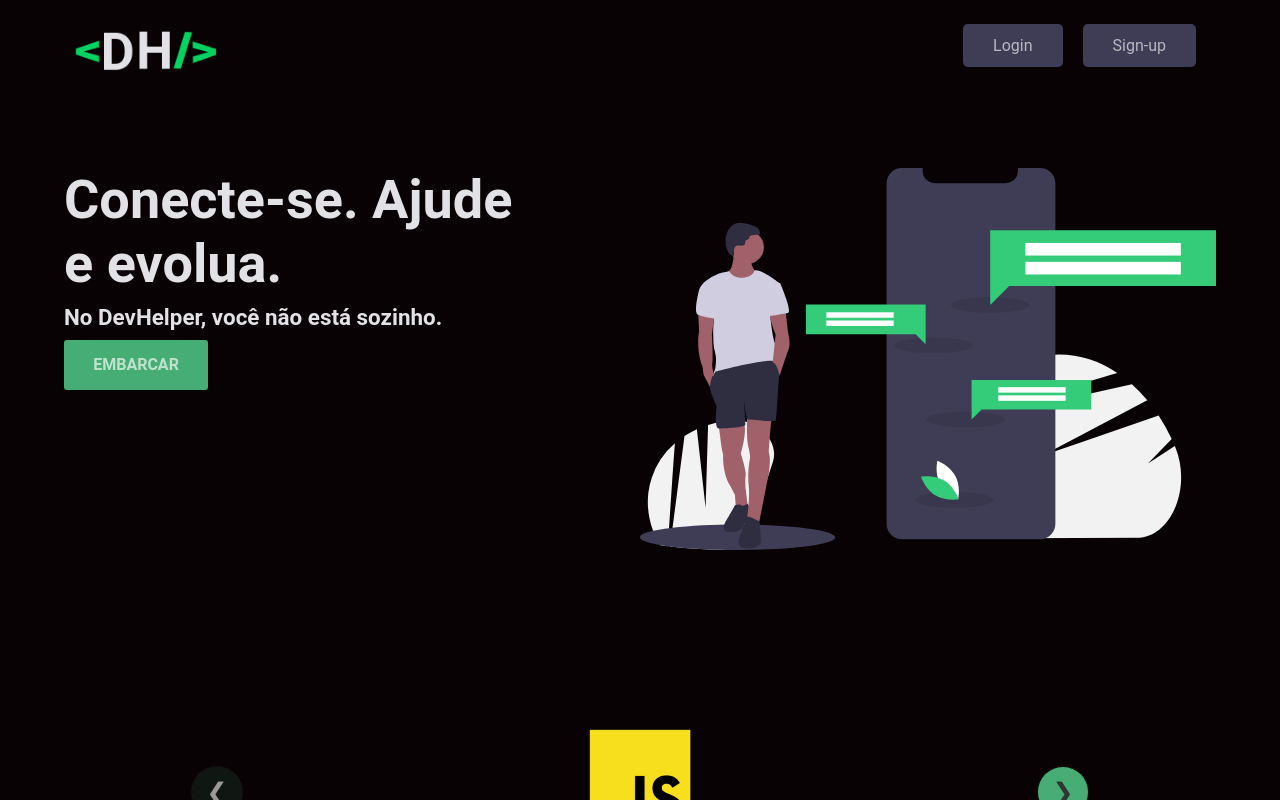
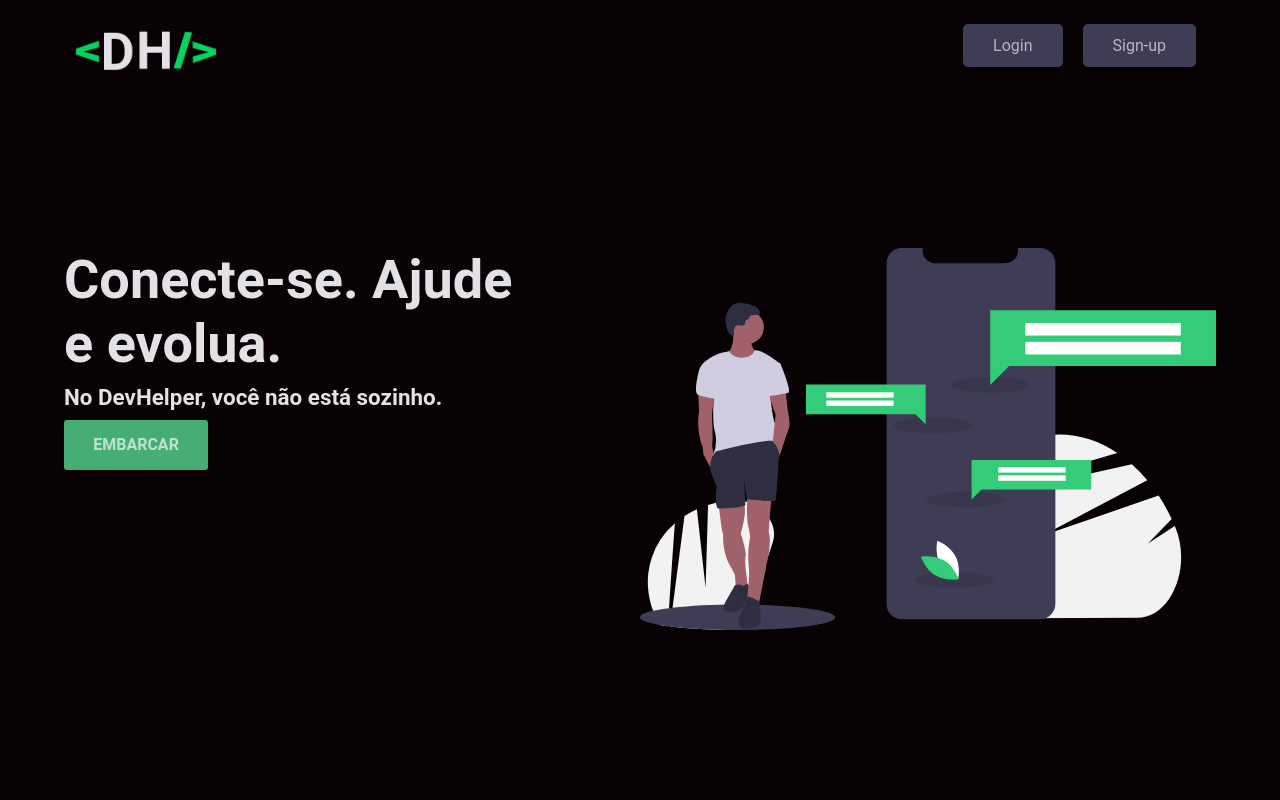
Before and after one commit to SoftCodersJs/DevHelperWeb, a React (Create React App) app: page / in a window 1280 px wide. Built offline with nearby package versions, Linux system fonts and the light colour scheme; the HTML template or start-up script is replaced by a standard one.

Commit message:
updating carousel css

```diff
--- a/src/pages/Home/styles.css
+++ b/src/pages/Home/styles.css
@@ -43,7 +43,7 @@
   max-width: 1200px;
   height: 70vh;
 
-  margin-top: 10vh;
+  margin-top: 20vh;
 }
 
 .hero .txt {
@@ -117,5 +117,5 @@
 .carousel button:enabled
 .carousel button:focus,
 .carousel button:enabled {
-  background-color: #46ad74 !important;
+  background-color: #0ab959 !important;
 }
```
